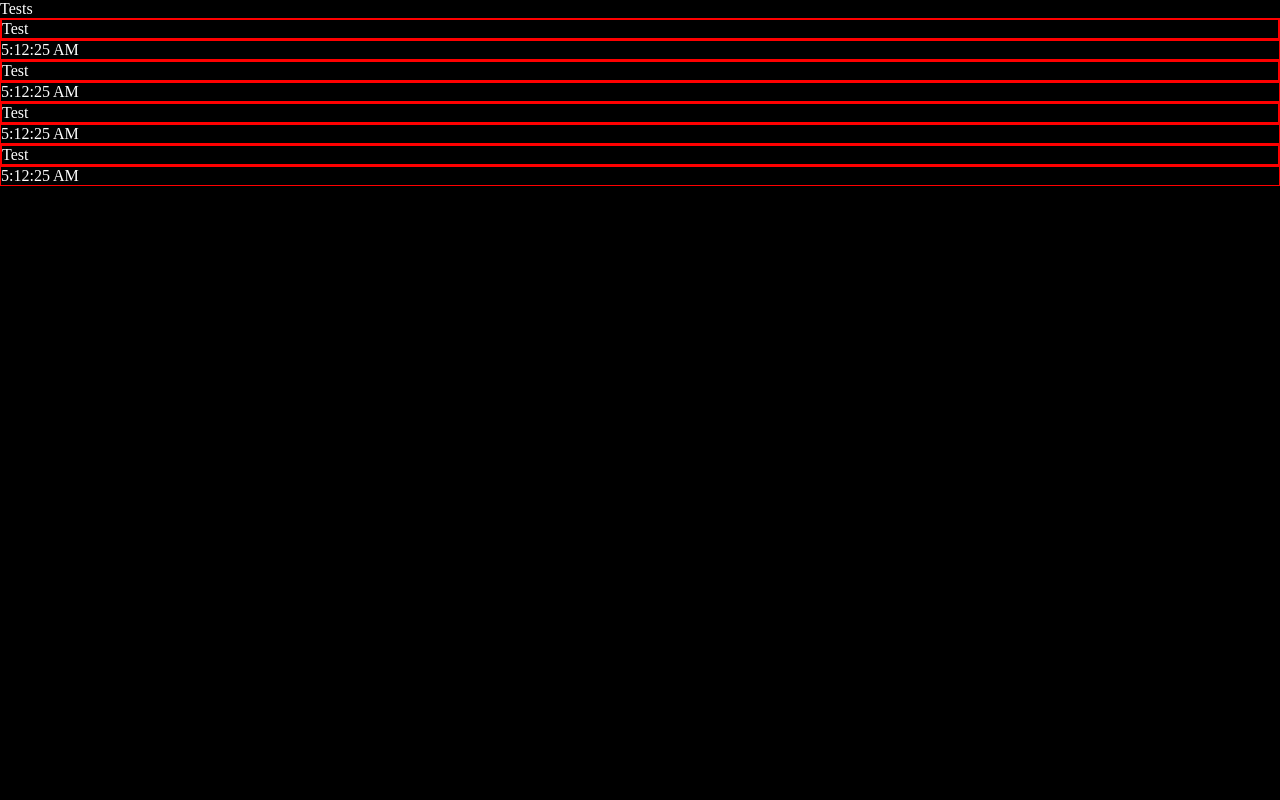
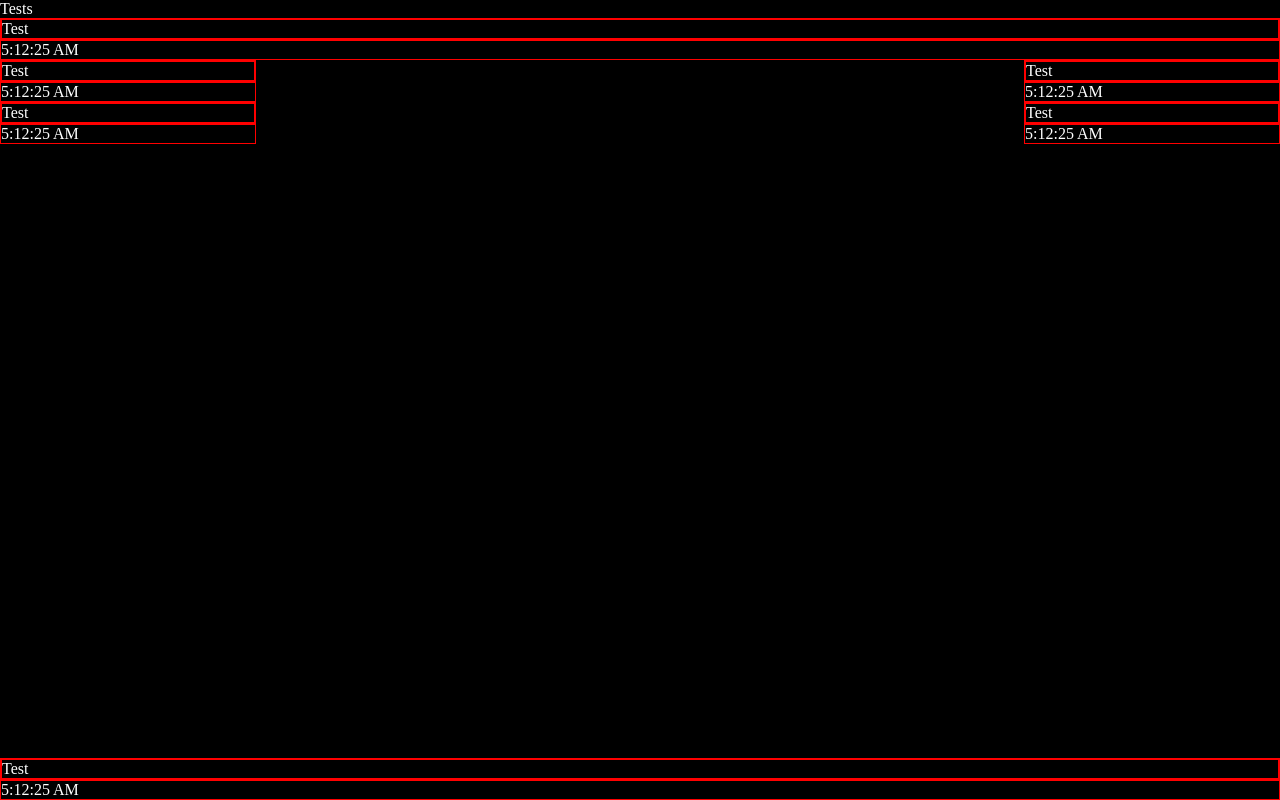
Before and after one commit to NazarenoL/smart-mirror-front, a React app: page / in a window 1280 px wide. Built offline with nearby package versions, Linux system fonts and the light colour scheme; a web font is replaced by a local one.

Commit message:
Done basic scss and jsx structure

```diff
--- a/src/components/App.js
+++ b/src/components/App.js
@@ -1,5 +1,6 @@
 import React, { Component } from 'react';
 import WidgetContainer from './WidgetContainer.jsx'
+import './App.scss';
 
 class App extends Component {
   render() {
@@ -7,9 +8,15 @@ class App extends Component {
       <div className="App">
         Tests
         <WidgetContainer placement="top" />
-        <div className="leftSidebar">
-          <WidgetContainer placement="LeftTop" />
-          <WidgetContainer placement="LeftBottom" />
+        <div className="container-middle">
+          <div className="sidebar sidebar-left">
+            <WidgetContainer placement="LeftTop" />
+            <WidgetContainer placement="LeftBottom" />
+          </div>
+          <div className="sidebar sidebar-right">
+            <WidgetContainer placement="RightTop" />
+            <WidgetContainer placement="RightBottom" />
+          </div>
         </div>
         <WidgetContainer placement="Bottom" />
       </div>
--- /dev/null
+++ b/src/components/App.scss
@@ -0,0 +1,29 @@
+#root {
+  height: 100%;
+
+  .App {
+    height: 100%;
+    display: flex;
+    flex-direction: column;
+
+    .container-middle {
+      display: flex;
+      flex-direction: row;
+      flex-grow: 1;
+      justify-content: space-between;
+      align-items: stretch;
+    }
+
+    .sidebar {
+      width: 20%;
+
+      &.sidebar-left{
+
+      }
+
+      &.sidebar-right{
+
+      }
+    }
+  }
+}
--- a/src/components/WidgetContainer.jsx
+++ b/src/components/WidgetContainer.jsx
@@ -1,6 +1,7 @@
 import React, { Component } from 'react';
 import WidgetText from './Widget/WidgetText.jsx'
 import WidgetClock from './Widget/WidgetClock.jsx'
+import './WidgetContainer.scss'
 
 class WidgetContainer extends Component {
   render() {
--- /dev/null
+++ b/src/components/WidgetContainer.scss
@@ -0,0 +1,9 @@
+.WidgetContainer{
+  .WidgetContainerLeftTop, .WidgetContainerRightTop {
+    align-self: flex-start;
+  }
+
+  .WidgetContainerLeftBottom, .WidgetContainerRightBottom {
+    align-self: flex-end;
+  }
+}
--- a/styles/base.scss
+++ b/styles/base.scss
@@ -1,7 +1,11 @@
 @import 'partials/fonts';
 @import 'partials/variables';
 
+html {
+    height: 100%;
+}
 body{
+    height: 100%;
     margin: 0;
     padding: 0;
     background-color: #000000;
```
